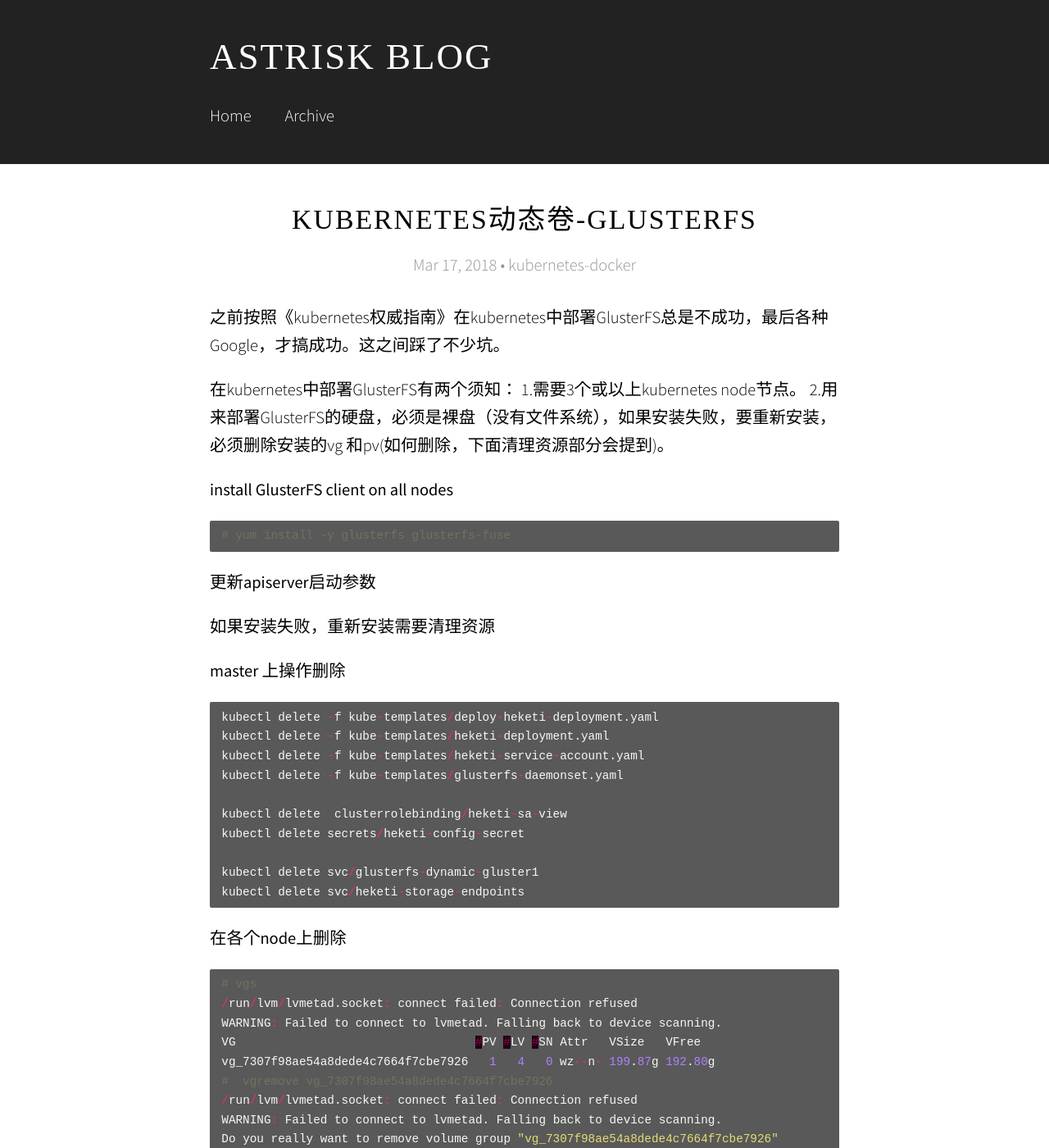
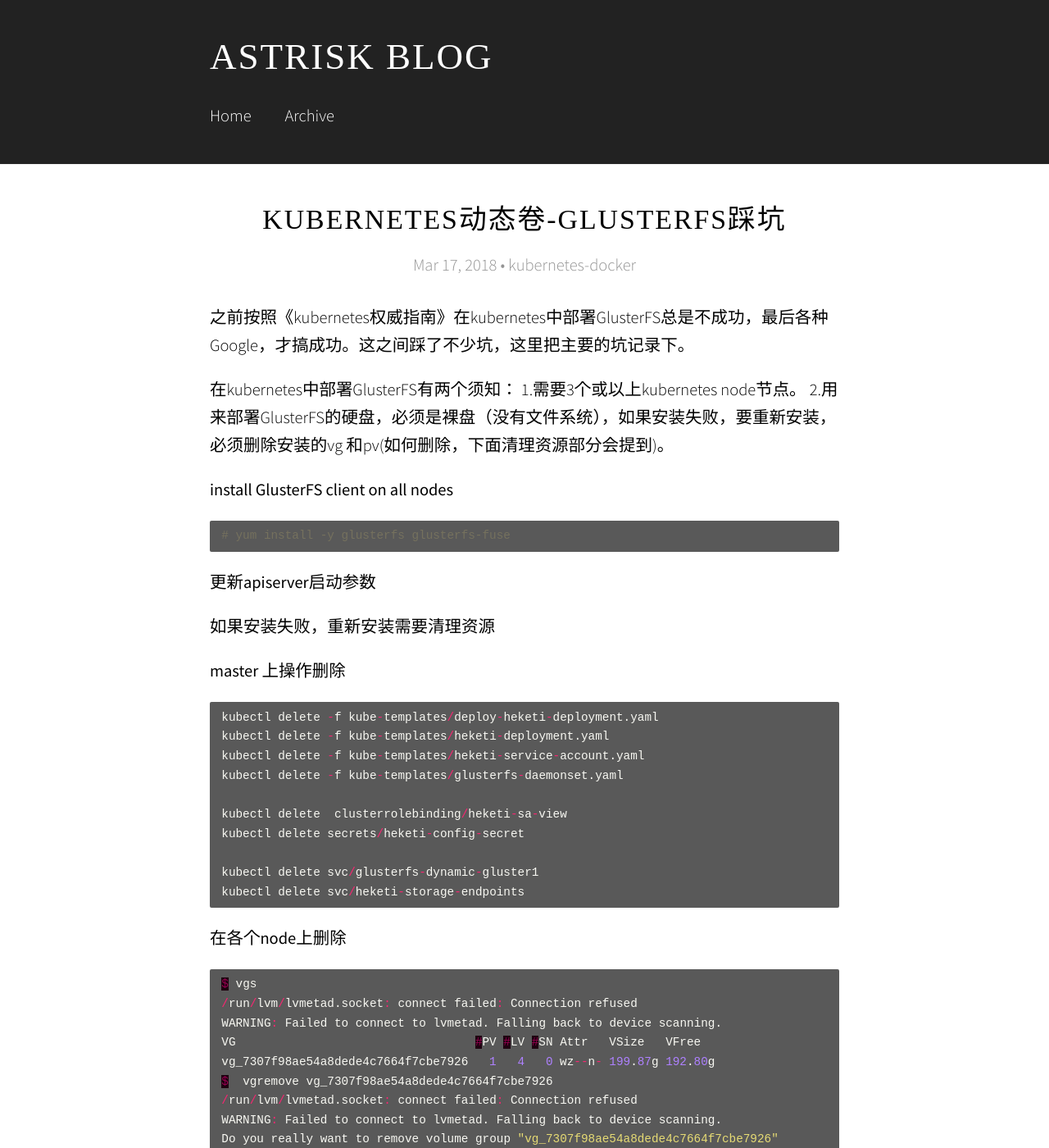
Before and after one commit to astrisk/astrisk.github.io, a Jekyll site: the page built from _posts/2018-03-17-GlusterFS On Kubernetes.md, in a window 1280 px wide and 1400 px high. Shown: the whole window at 82% size. Built offline with Jekyll 4.4.1, drawn with Linux system fonts in a browser that asks for light colours; some web fonts are replaced; some of the changed text lies outside the part shown.

Commit message:
修改标题

```diff
--- a/_posts/2018-03-17-GlusterFS On Kubernetes.md
+++ b/_posts/2018-03-17-GlusterFS On Kubernetes.md
@@ -1,10 +1,10 @@
 ---
-title:  "kubernetes动态卷-GlusterFS"
+title:  "kubernetes动态卷-GlusterFS踩坑"
 date:   2018-03-17 19:37:00
 categories: kubernetes-docker
 ---
 
-之前按照《kubernetes权威指南》在kubernetes中部署GlusterFS总是不成功，最后各种Google，才搞成功。这之间踩了不少坑。
+之前按照《kubernetes权威指南》在kubernetes中部署GlusterFS总是不成功，最后各种Google，才搞成功。这之间踩了不少坑，这里把主要的坑记录下。
 
 在kubernetes中部署GlusterFS有两个须知：
 1.需要3个或以上kubernetes node节点。
@@ -43,12 +43,12 @@ kubectl delete svc/heketi-storage-endpoints
 
 {% highlight c %}
 
-# vgs
+$ vgs
 /run/lvm/lvmetad.socket: connect failed: Connection refused
 WARNING: Failed to connect to lvmetad. Falling back to device scanning.
 VG                                  #PV #LV #SN Attr   VSize   VFree
 vg_7307f98ae54a8dede4c7664f7cbe7926   1   4   0 wz--n- 199.87g 192.80g
-#  vgremove vg_7307f98ae54a8dede4c7664f7cbe7926
+$  vgremove vg_7307f98ae54a8dede4c7664f7cbe7926
 /run/lvm/lvmetad.socket: connect failed: Connection refused
 WARNING: Failed to connect to lvmetad. Falling back to device scanning.
 Do you really want to remove volume group "vg_7307f98ae54a8dede4c7664f7cbe7926" containing 4 logical volumes? [y/n]: y
@@ -64,14 +64,14 @@ Do you really want to remove active logical volume vg_7307f98ae54a8dede4c7664f7c
 Logical volume "tp_3b2071d61b1cc72e144c3fd16d9f3c56" successfully removed
 Volume group "vg_7307f98ae54a8dede4c7664f7cbe7926" successfully removed
 
-# pvs
-# pvremove /dev/vdc
+$ pvs
+$ pvremove /dev/vdc
 /run/lvm/lvmetad.socket: connect failed: Connection refused
 WARNING: Failed to connect to lvmetad. Falling back to device scanning.
 Labels on physical volume "/dev/vdc" successfully wiped.
 
-# rm -rf /var/lib/heketi
-# rm -rf /var/lib/glusterd
+$ rm -rf /var/lib/heketi
+$ rm -rf /var/lib/glusterd
 
 {% endhighlight %}
 
@@ -100,7 +100,7 @@ parameters:
 **验证**
 
 {% highlight c %}
-# kubectl get storageclass
+$ kubectl get storageclass
 
 NAME             TYPE
 gluster-heketi   kubernetes.io/glusterfs
@@ -148,7 +148,7 @@ spec:
 
 {% highlight c %}
 
-# kubectl get pvc
+$ kubectl get pvc
 
 NAME                   STATUS    VOLUME                                     CAPACITY   ACCESSMODES   STORAGECLASS     AGE
 gluster-defalut-test   Bound     pvc-91647c21-d57d-11e7-bb8b-52540086d79e   2Gi        RWO           slow             13m
```
